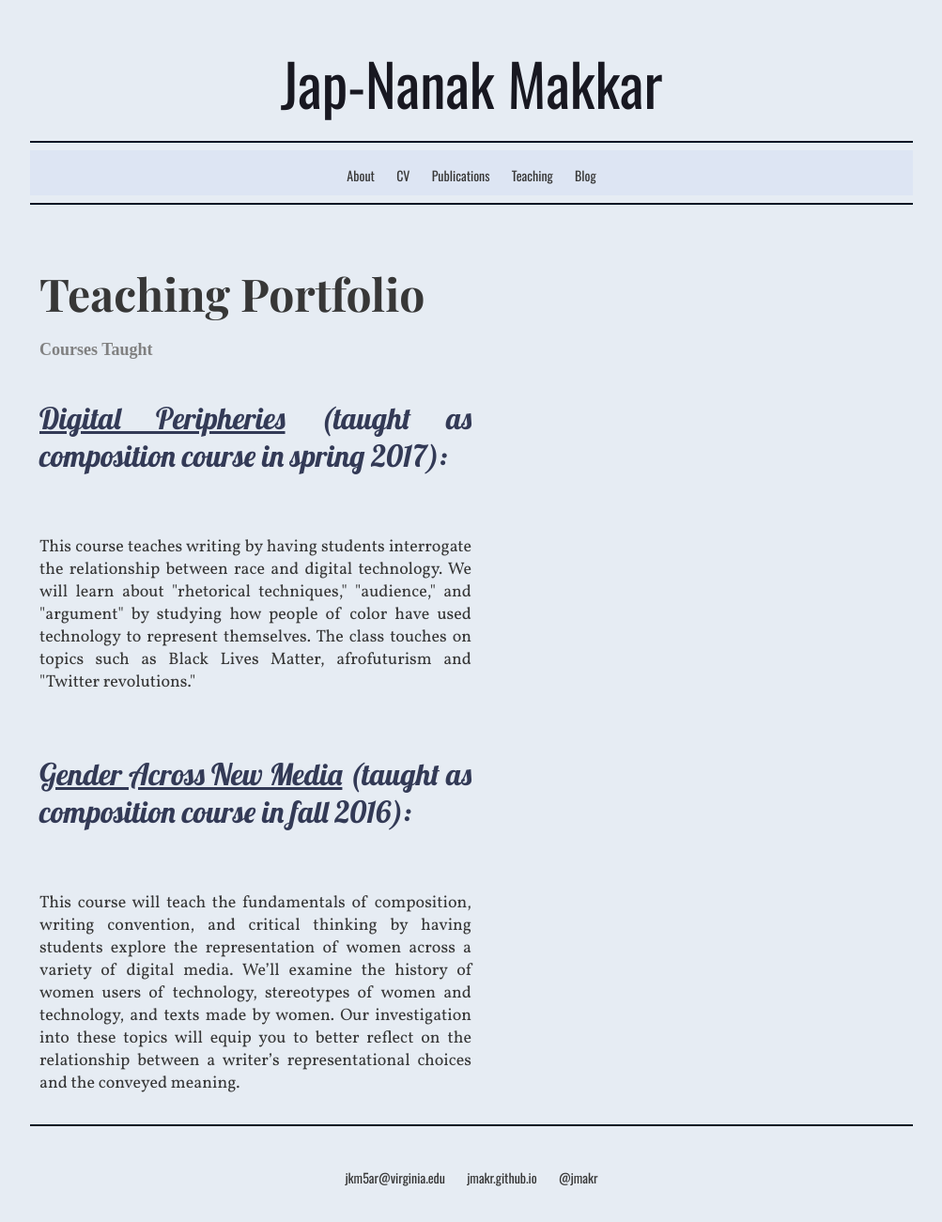
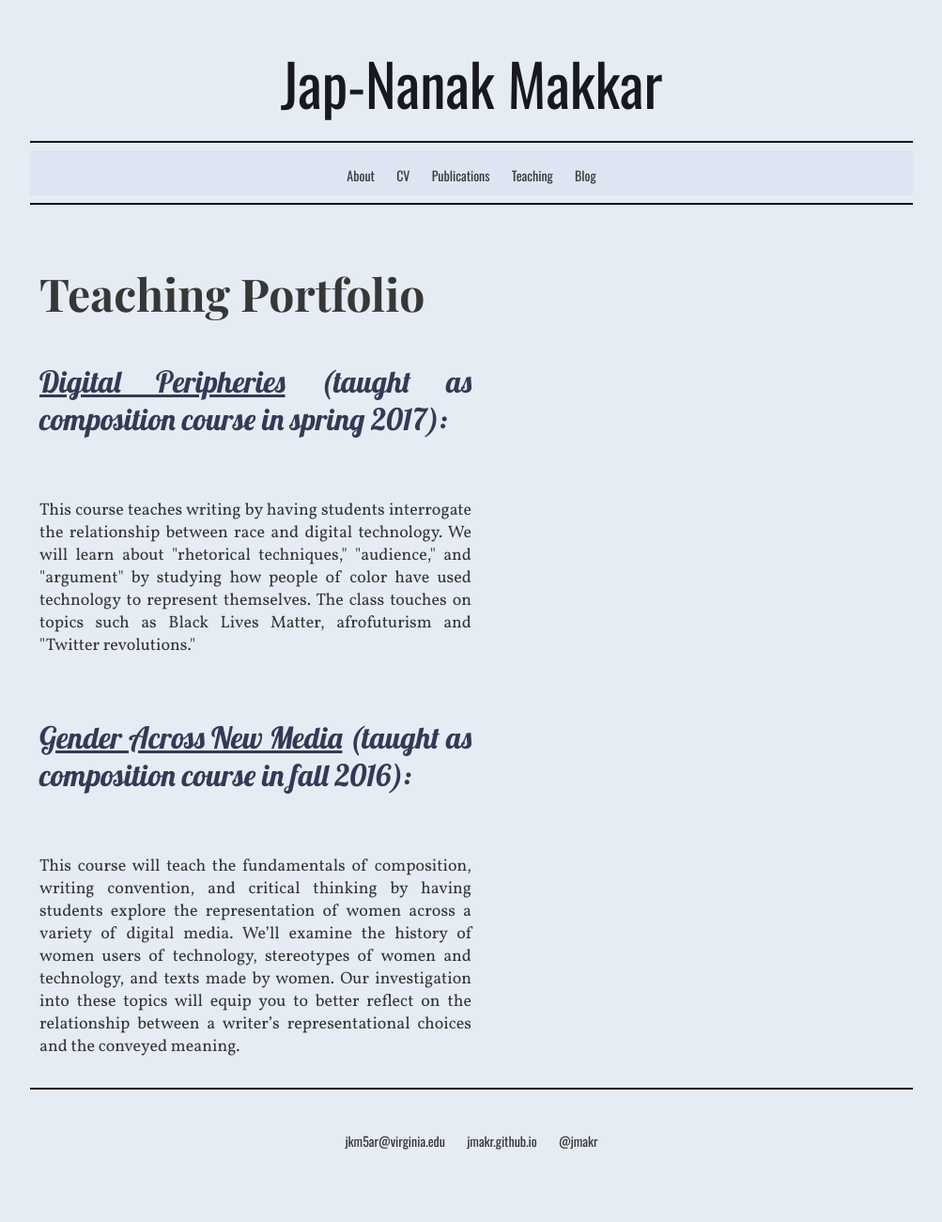
Before and after one commit to jmakr/jmakr.github.io, a Jekyll site: the page built from teaching/index.html, in a window 1280 px wide. Shown: the whole page at 94% size, without its empty margins (138-1141 px from the left). Built offline with Jekyll 4.4.1, drawn with Linux system fonts in a browser that asks for light colours; some web fonts are replaced; after the commit the page ends 1262 px from its top, so only the background shows below that.

Commit message:
Update index.html

```diff
--- a/teaching/index.html
+++ b/teaching/index.html
@@ -10,7 +10,7 @@ title: Teaching Portfolio
      <p6>{{ page.title }}</p6>
     <br>
 
-    <h3>Courses Taught</h3>
+
 
         <h4 align="left"> <u>Digital Peripheries</u> (taught as composition course in spring 2017):</h4>
          <p2 align="justify"> This course teaches writing by having students interrogate the relationship between race and digital technology. We will learn about "rhetorical techniques," "audience," and "argument" by studying how people of color have used technology to represent themselves. The class touches on topics such as Black Lives Matter, afrofuturism and "Twitter revolutions."</p2>
```
